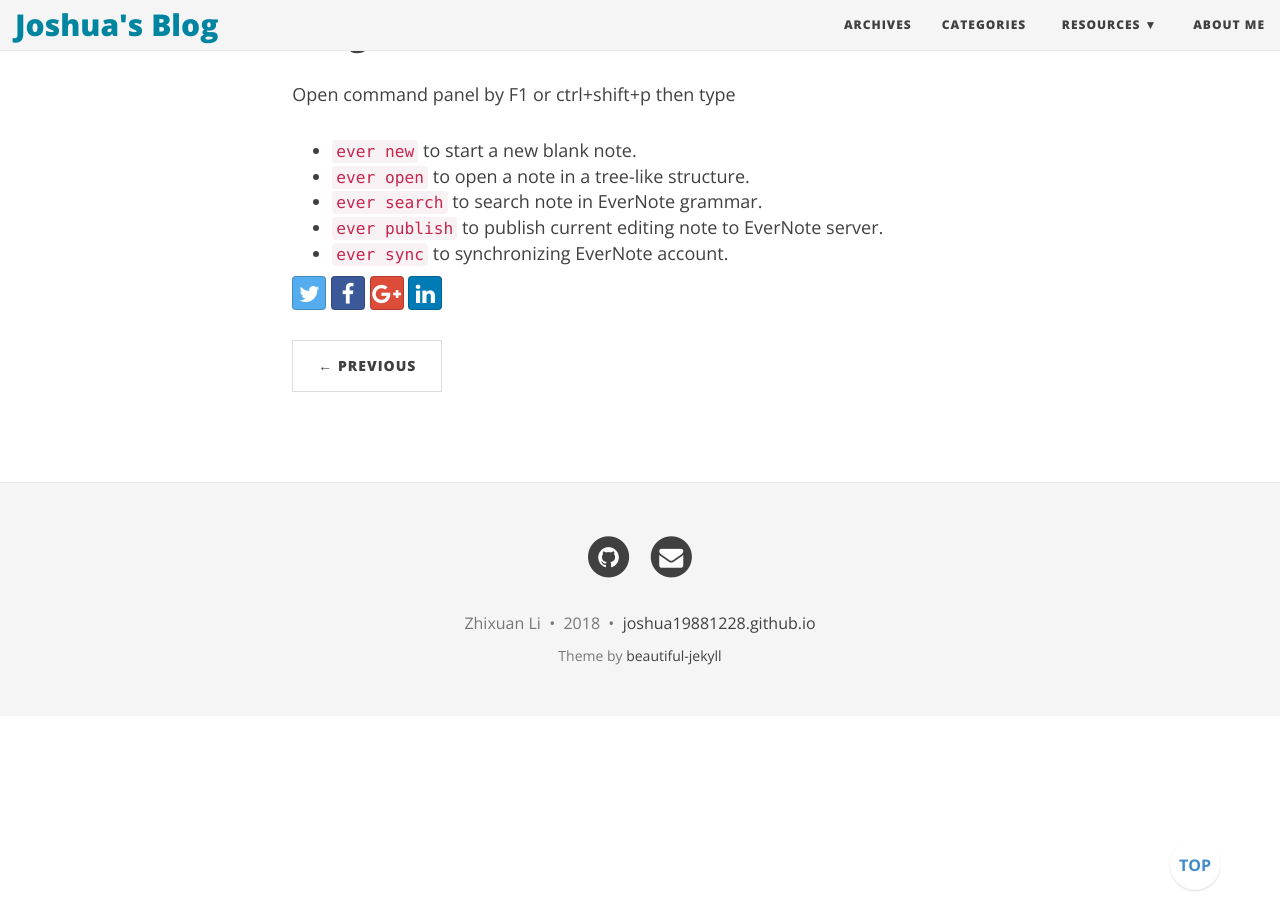
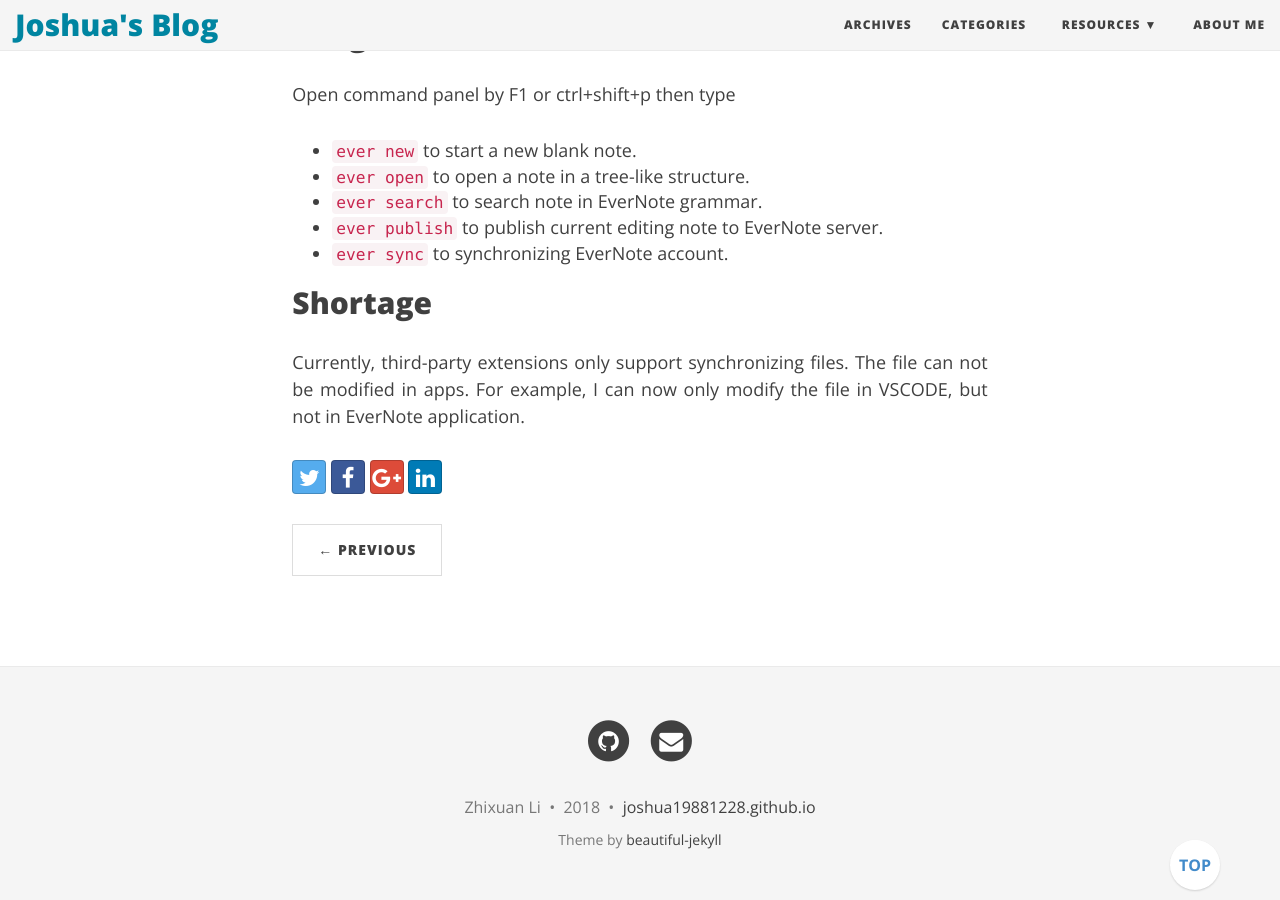
Before and after one commit to joshua19881228/joshua19881228.github.io, a Jekyll site: the page built from _posts/Coding/2018-04-17-Using-Evermonkey.md, in a window 1280 px wide and 900 px high, scrolled down 681 px. Built offline with Jekyll 4.4.1, drawn with Linux system fonts in a browser that asks for light colours; nearby versions of some CDN libraries; comment, search, counter and statistics services are not loaded; before the commit the page ends 1397 px from its top, so only the background shows below that.

Commit message:
add shortage

```diff
--- a/_posts/Coding/2018-04-17-Using-Evermonkey.md
+++ b/_posts/Coding/2018-04-17-Using-Evermonkey.md
@@ -10,7 +10,7 @@ I've been using VSCode for a while and used to Markdown, which has not been supp
 
 ## Installation ##
 
- There are 3 steps to use this extension.
+There are 3 steps to use this extension.
 
 1. Get a developer token. Currently, EverNote does not accept applications for tokens on their official website. But we can get a token by sending emails to their costumer service. I got a token in only one or two days.
 2. Install evermonkey extension to VSCODE.
@@ -25,3 +25,7 @@ Open command panel by F1 or ctrl+shift+p then type
 * `ever search` to search note in EverNote grammar.
 * `ever publish` to publish current editing note to EverNote server.
 * `ever sync` to synchronizing EverNote account.
+
+## Shortage ##
+
+Currently, third-party extensions only support synchronizing files. The file can not be modified in apps. For example, I can now only modify the file in VSCODE, but not in EverNote application.
```
